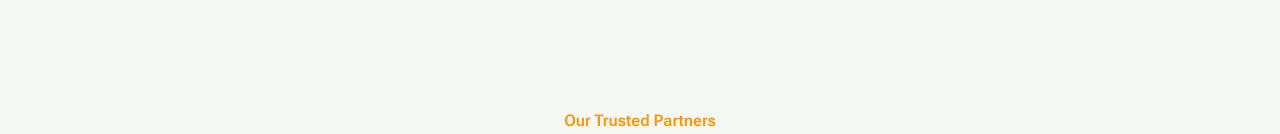
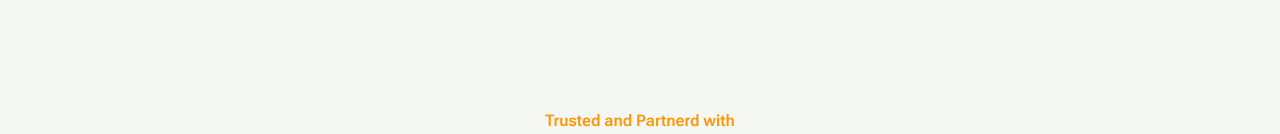
Before and after one commit to Bilcruz1/Expedient-tech, a React (Vite) app: page / in a window 1280 px wide. Shown: the part 666-800 px from the top of the page. Built offline with nearby package versions, Linux system fonts and the light colour scheme; a web font is replaced by a local one.

Commit message:
services Tab renamed

```diff
--- a/src/components/heroSection.jsx
+++ b/src/components/heroSection.jsx
@@ -70,7 +70,7 @@ export default function HeroSection() {
 
 			{/* Trusted Partners Section */}
 			<p className="text-center pt-[40px] text-[#FF9500] text-[16px] leading-[22px] font-semibold">
-				Our Trusted Partners
+				Trusted and Partnerd with
 			</p>
 
 			{/* Swiper Carousel for all screens */}
--- a/src/components/ictConsultancy.jsx
+++ b/src/components/ictConsultancy.jsx
@@ -13,7 +13,7 @@ export default function IctConsultancy() {
 				<div className="flex lg:flex-row flex-col lg:gap-0 mt-[32px]">
 					<div className="lg:w-[50%] w-full border border-[#E1E4ED] py-[40px] lg:px-[32px] px-[16px] rounded-lg">
 						<p className="bg-[#625B71] text-[#ffffff] p-[10px] rounded-md font-bold text-[16px] w-fit">
-							ICT Consultancy
+						IT Consultancy
 						</p>
 						<div>
 							{/* First box with group class */}
```
